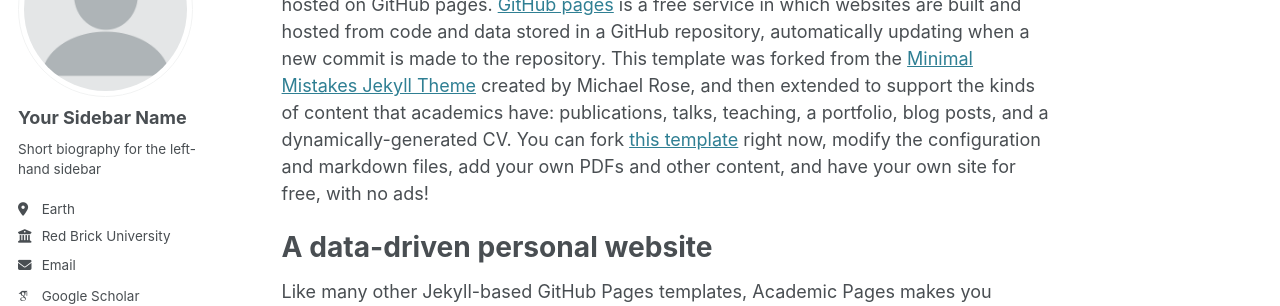
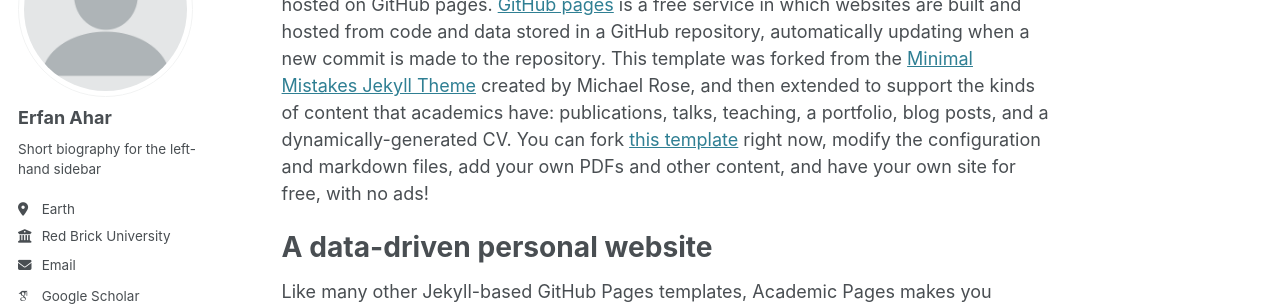
Before and after one commit to ErfanAhar/erfanahar.github.io, a Jekyll site: the page built from _pages/about.md, in a window 1280 px wide. Shown: the part 184-490 px from the top of the page. Built offline with Jekyll 4.4.1, drawn with Linux system fonts in a browser that asks for light colours; some web fonts are replaced.

Commit message:
Update _config.yml

```diff
--- a/_config.yml
+++ b/_config.yml
@@ -23,7 +23,7 @@ repository               : "academicpages/academicpages.github.io"
 author:
   # Biographic information
   avatar           : "profile.png"
-  name             : "Your Sidebar Name"
+  name             : "Erfan Ahar"
   pronouns         : # example: "she/her"
   bio              : "Short biography for the left-hand sidebar"
   location         : "Earth"
```
